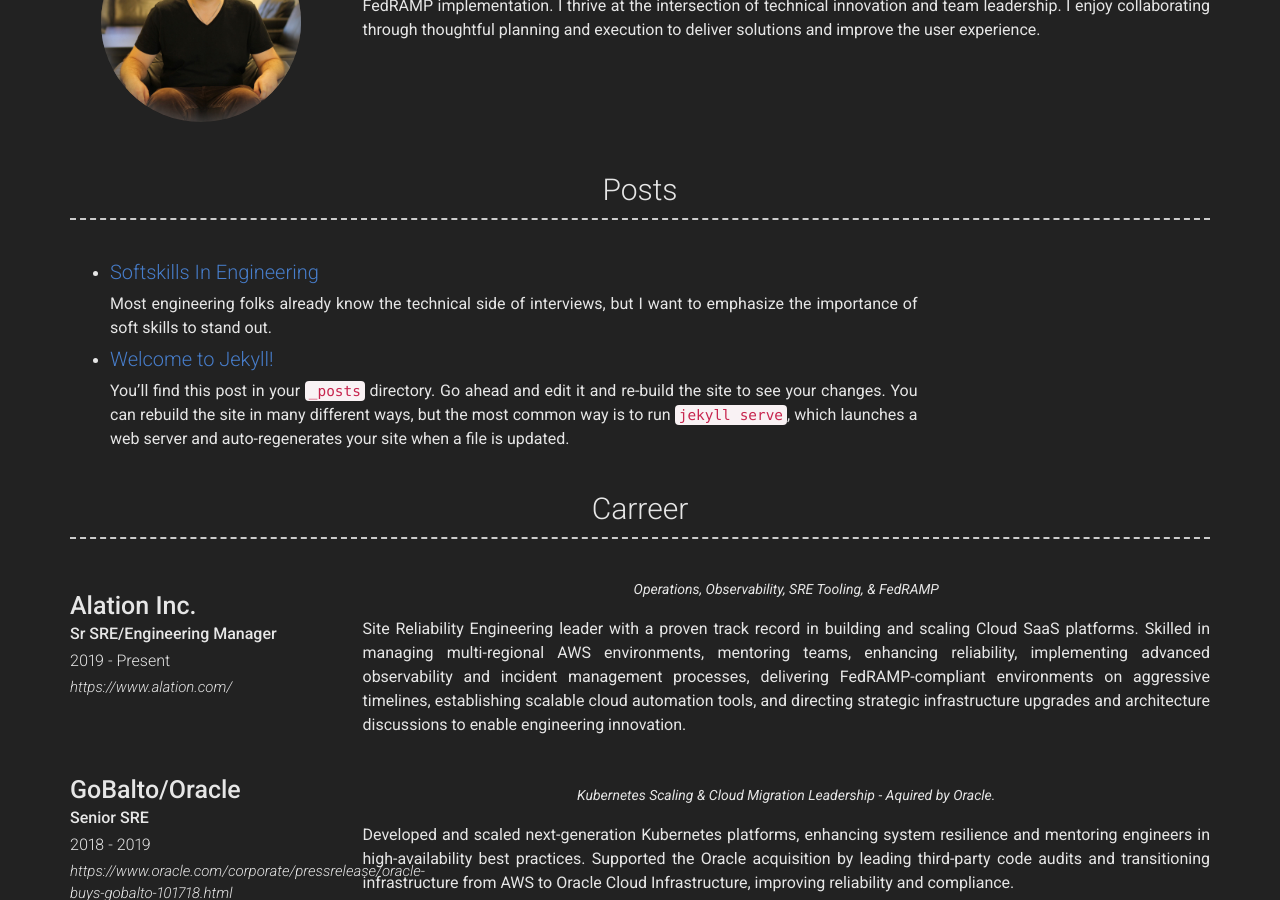
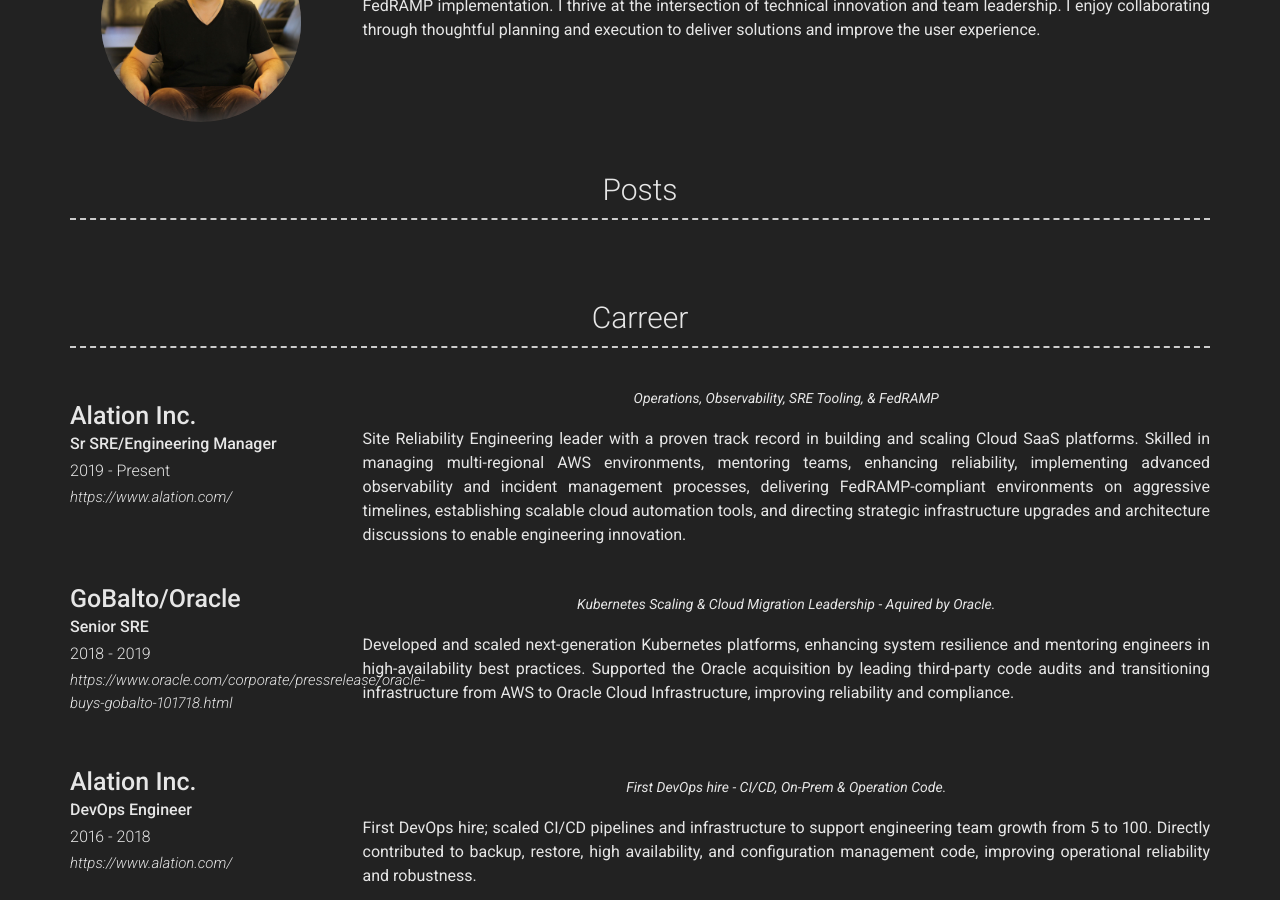
Before and after one commit to idea360/idea360.github.io, a Jekyll site: the page built from index.md, in a window 1280 px wide and 900 px high, scrolled down 380 px. Built offline with Jekyll 4.4.1, drawn with Linux system fonts in a browser that asks for light colours; nearby versions of some CDN libraries.

Commit message:
overhaul to add blog

```diff
--- a/_includes/blog.html
+++ b/_includes/blog.html
@@ -7,7 +7,7 @@
         {% for post in site.posts %}
           <li>
             <h2><a href="{{ post.url }}">{{ post.title }}</a></h2>
-            {{ post.excerpt }}
+            <p class="col-xs-12">{{ post.date | date: "%B %e, %Y" }}</p>
           </li>
         {% endfor %}
       </ul>
--- a/_posts/2024-11-15-welcome-to-jekyll.markdown
+++ /dev/null
@@ -1,29 +0,0 @@
----
-layout: post
-title:  "Welcome to Jekyll!"
-date:   2024-11-15 13:09:00 -0500
-categories: jekyll update
----
-You’ll find this post in your `_posts` directory. Go ahead and edit it and re-build the site to see your changes. You can rebuild the site in many different ways, but the most common way is to run `jekyll serve`, which launches a web server and auto-regenerates your site when a file is updated.
-
-Jekyll requires blog post files to be named according to the following format:
-
-`YEAR-MONTH-DAY-title.MARKUP`
-
-Where `YEAR` is a four-digit number, `MONTH` and `DAY` are both two-digit numbers, and `MARKUP` is the file extension representing the format used in the file. After that, include the necessary front matter. Take a look at the source for this post to get an idea about how it works.
-
-Jekyll also offers powerful support for code snippets:
-
-{% highlight ruby %}
-def print_hi(name)
-  puts "Hi, #{name}"
-end
-print_hi('Tom')
-#=> prints 'Hi, Tom' to STDOUT.
-{% endhighlight %}
-
-Check out the [Jekyll docs][jekyll-docs] for more info on how to get the most out of Jekyll. File all bugs/feature requests at [Jekyll’s GitHub repo][jekyll-gh]. If you have questions, you can ask them on [Jekyll Talk][jekyll-talk].
-
-[jekyll-docs]: https://jekyllrb.com/docs/home
-[jekyll-gh]:   https://github.com/jekyll/jekyll
-[jekyll-talk]: https://talk.jekyllrb.com/
--- a/_posts/2024-11-25-Softskills-in-engineering.md
+++ /dev/null
@@ -1,12 +0,0 @@
----
-layout: post
-author: Chris
----
-Most engineering folks already know the technical side of interviews, but I want to emphasize the importance of soft skills to stand out.
-
-
-One way to set yourself apart is to prepare thoughtful responses to behavioral questions. Take the time to make NOTES and PRACTICE your answers using the STAR format (Situation, Task, Action, Result). This approach helps you share compelling stories highlighting your impact and problem-solving abilities.
-
-Speaking from experience, the answers to these questions often make all the difference. They break ties and elevate you above the rest.
-
-Invest a little extra effort into this area—you'll thank yourself later.
```
Also changed, not shown: _includes/posts.html (deleted, +0 -7 lines).
